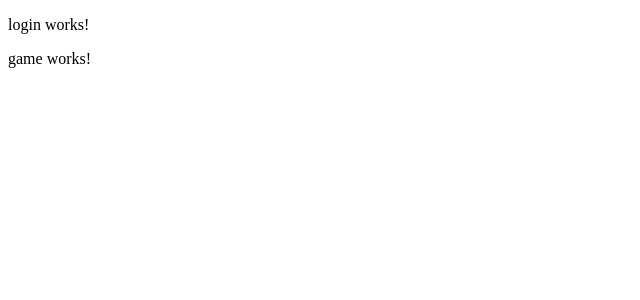
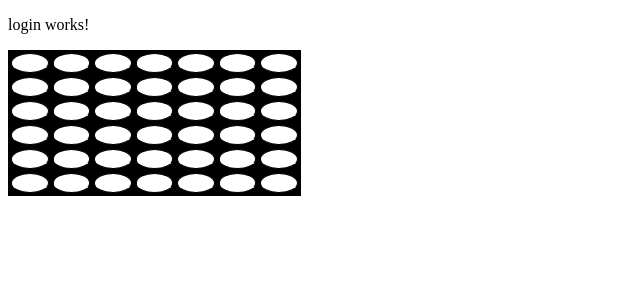
Before and after one commit to welol5/CompetitiveConnect4, an Angular app in the folder Frontend/competitive-connect-four/: page /game in a window 1280 px wide. Shown: the top 300 px of the page, without its empty margins (0-640 px from the left). Built offline with nearby package versions, Linux system fonts and the light colour scheme.

Commit message:
Added basic game display

```diff
--- a/Frontend/competitive-connect-four/src/app/game/game.component.css
+++ b/Frontend/competitive-connect-four/src/app/game/game.component.css
@@ -0,0 +1,25 @@
+.place {
+    border-width: 1px;
+    border-style: solid;
+    border-color: black;
+    border-radius: 100%;
+}
+
+.player1 {
+    background-color: red;
+    color: red;
+}
+
+.player2 {
+    background-color: blue;
+    color: blue;
+}
+
+.player0 {
+    background-color: white;
+    color: white;
+}
+
+#board {
+    background-color: black;
+}
--- a/Frontend/competitive-connect-four/src/app/game/game.component.html
+++ b/Frontend/competitive-connect-four/src/app/game/game.component.html
@@ -1 +1,17 @@
-<p>game works!</p>
+<div id="game-board">
+    <table id="board">
+        <tr *ngFor="let row of board | keyvalue">
+            <td *ngFor="let col of row.value | keyvalue" (click)="makeMove(row.key,col.key)">
+                <div *ngIf="col.value == 0" class="place player0">
+                    <!-- {{col.value}} --> circle
+                </div>
+                <div *ngIf="col.value == 1" class="place player1">
+                    <!-- {{col.value}} --> circle
+                </div>
+                <div *ngIf="col.value == 2" class="place player2">
+                    <!-- {{col.value}} --> circle
+                </div>
+            </td>
+        </tr>
+    </table>
+</div>
--- a/Frontend/competitive-connect-four/src/app/game/game.component.ts
+++ b/Frontend/competitive-connect-four/src/app/game/game.component.ts
@@ -7,9 +7,43 @@ import { Component, OnInit } from '@angular/core';
 })
 export class GameComponent implements OnInit {
 
+  board : number[][];
+  player : number = 1;
+
   constructor() { }
 
   ngOnInit(): void {
+    this.board = [[0,0,0,0,0,0,0],
+              [0,0,0,0,0,0,0],
+              [0,0,0,0,0,0,0],
+              [0,0,0,0,0,0,0],
+              [0,0,0,0,0,0,0],
+              [0,0,0,0,0,0,0]];
   }
 
+  makeMove(row: number, col: number): void {
+    console.log("(" + row + "," + col + ")");
+    // if(this.player == 1){
+    //   this.board[row][col] = 1;
+    //   this.player = 2;
+    // } else {
+    //   this.board[row][col] = 2;
+    //   this.player = 1;
+    // }
+    for(let r = this.board.length-1; r >= 0 ; r--){
+      if(this.board[r][col] == 1 || this.board[r][col] == 2){
+        continue;
+      } else {
+
+        //if(move is legal)
+        this.board[r][col] = this.player;
+        if(this.player == 1){
+          this.player = 2;
+        } else {
+          this.player = 1;
+        }
+        break;
+      }
+    }
+  }
 }
```
